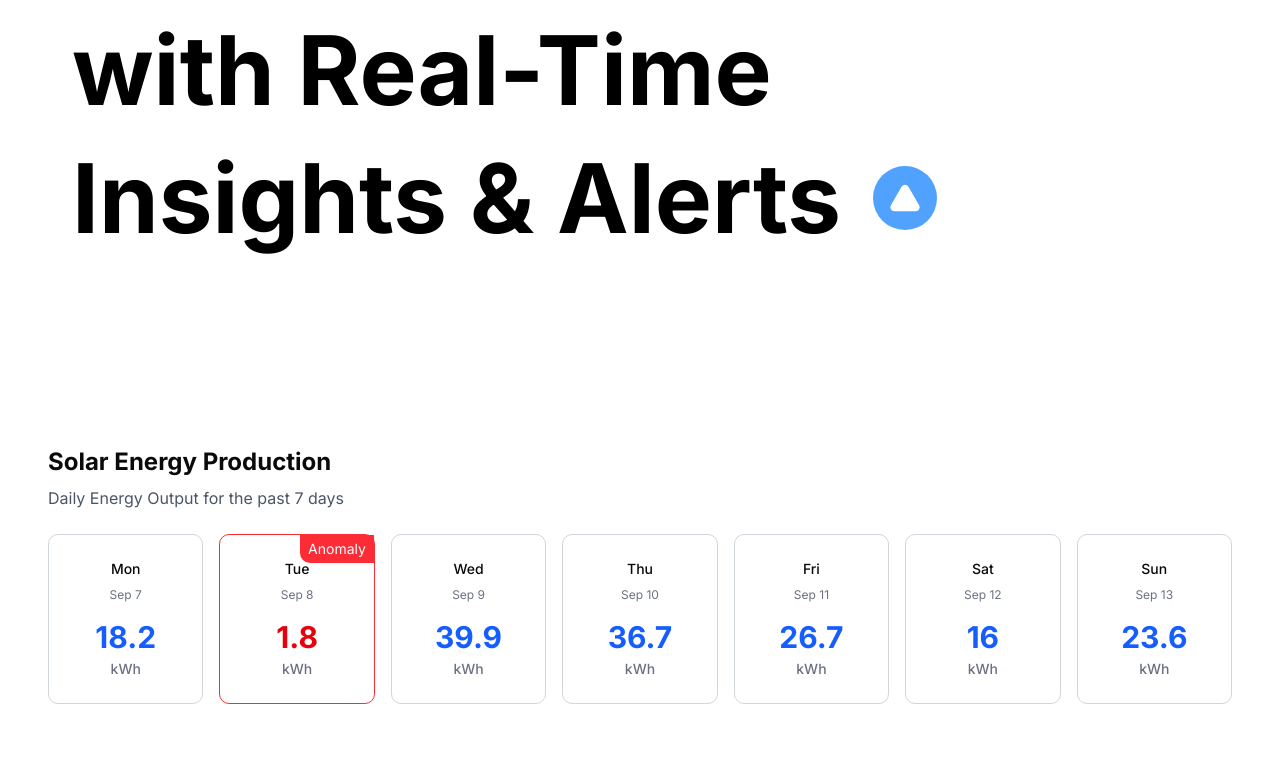
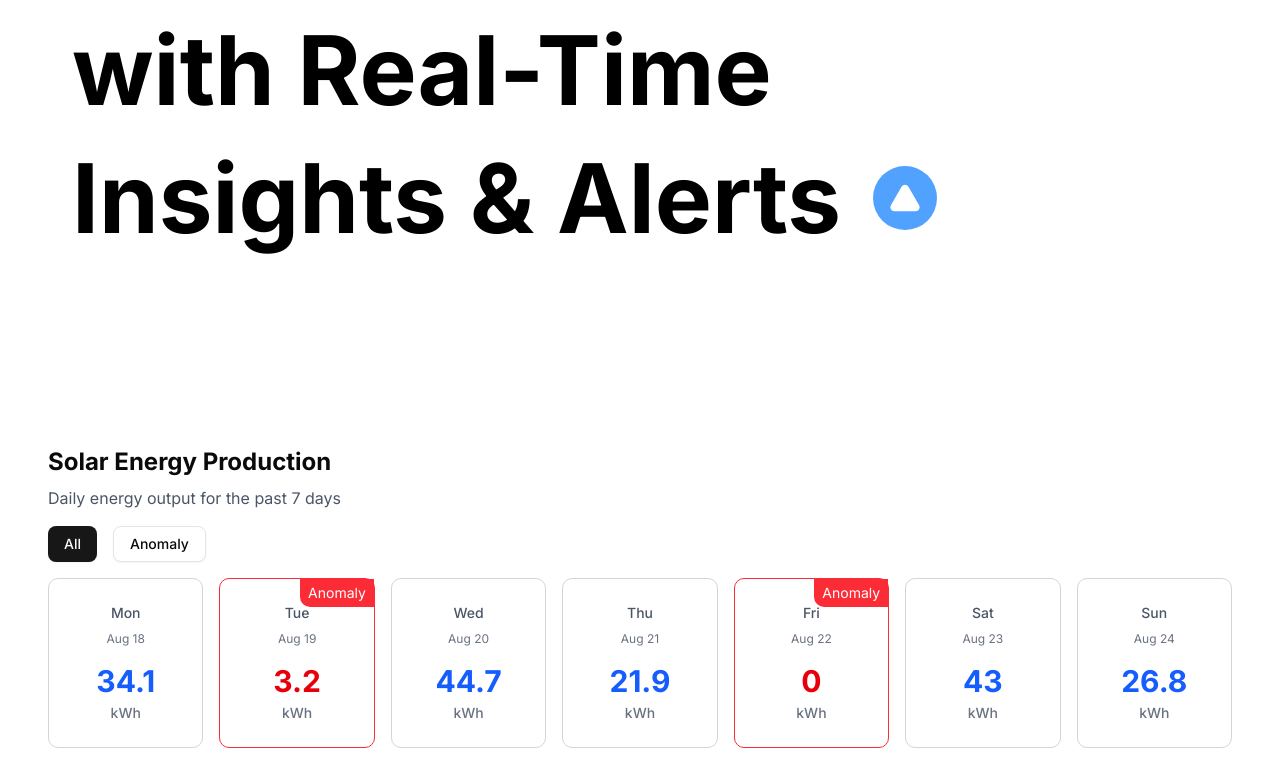
Before and after one commit to BhagyaSubhashini/Solar-Energy-Dashboard, a React (Vite) app in the folder front-end/: page / in a window 1280 px wide. Shown: the part 498-1270 px from the top of the page. Before the commit the page ends 1226 px from the top, so only its background shows below. Built offline with nearby package versions, Linux system fonts and the light colour scheme.

Commit message:
tab component added

```diff
--- a/front-end/src/App.jsx
+++ b/front-end/src/App.jsx
@@ -1,7 +1,7 @@
 import Navigation from "./components/Navigation/Navigation";
 import HeroSection from "./components/HeroSection/HeroSection";
 import { Button } from "./components/ui/button";
-import SolarEnergyProduction from "./components/SolarEnergyDashboard";
+import SolarEnergyProduction from "./components/SolarEnergyProduction";
 
 function App() {
   return (
--- a/front-end/src/components/EnergyProductionCard.jsx
+++ b/front-end/src/components/EnergyProductionCard.jsx
@@ -1,11 +1,40 @@
 import { useState } from "react";
 
 const EnergyProductionCard = (props) => {
+  //   if (props.hasAnomaly) {
+  //     return (
+  //       <div className="relative border border-red-500 rounded-lg">
+  //         <div className="absolute top-0 right-0 bg-red-500 text-white px-2 py-1 text-sm rounded-bl-lg">
+  //           Anomaly
+  //         </div>
+  //         <div className="flex flex-col items-center gap-2 p-6 pb-2">
+  //           <span className="block text-gray-600 text-sm font-medium">
+  //             {props.day}
+  //           </span>
+  //           <span className="block text-xs text-gray-500">{props.date}</span>
+  //         </div>
+  //         <div className="p-6 pt-2 flex flex-col items-center">
+  //           <span className="block mb-1 text-3xl font-bold text-red-600">
+  //             {props.production}
+  //           </span>
+  //           <span className="block text-sm font-medium text-gray-500">kWh</span>
+  //         </div>
+  //       </div>
+  //     );
+  //   }
 
   const [isSelected, setIsSelected] = useState(false);
+  // const [num, setNum] = useState(0);
+  // const [user, setUser] = useState({ name: "Manupa", age: 24 });
+  // const [nums, setNums] = useState([2, 3, 5, 7]);
 
   const handleClick = () => {
-    setIsSelected( !isSelected );
+    setIsSelected(!isSelected);
+    // setNum(num + 5);
+    // setNum((n) => n + 1);
+    // setNum(42);
+    // setUser({ ...user, age: 25 });
+    // setNums( [...nums, 11] );
   };
 
   return (
@@ -22,19 +51,26 @@ const EnergyProductionCard = (props) => {
           Anomaly
         </div>
       )}
+      {/* <div>{nums.toString()}</div> */}
       <div className="flex flex-col items-center gap-2 p-6 pb-2">
-        <span className="block test-gray-600 text-sm font-medium">{props.day}</span>
+        {/* <span className="block">{num}</span> */}
+        <span className="block text-gray-600 text-sm font-medium">
+          {props.day}
+        </span>
         <span className="block text-xs text-gray-500">{props.date}</span>
       </div>
       <div className="p-6 pt-2 flex flex-col items-center">
-        <span className={`block mb-1 text-3xl font-bold ${props.hasAnomaly ? "text-red-600" : "text-blue-600"}`}>
+        <span
+          className={`block mb-1 text-3xl font-bold ${
+            props.hasAnomaly ? "text-red-600" : "text-blue-600"
+          }`}
+        >
           {props.production}
         </span>
         <span className="block text-sm font-medium text-gray-500">kWh</span>
       </div>
     </button>
   );
-
 };
 
 export default EnergyProductionCard;
--- /dev/null
+++ b/front-end/src/components/EnergyProductionCards.jsx
@@ -0,0 +1,29 @@
+import EnergyProductionCard from "./EnergyProductionCard";
+
+const EnergyProductionCards = (props) => {
+  if (props.energyProductionData.length === 0) {
+    return (
+      <div className="mt-4 h-32 py-4">
+        <p className="text-gray-600">No anomalies found</p>
+      </div>
+    );
+  }
+
+  return (
+    <div className="mt-4 grid grid-cols-7 gap-4">
+      {props.energyProductionData.map((el) => {
+        return (
+          <EnergyProductionCard
+            key={el.date}
+            day={el.day}
+            date={el.date}
+            production={el.production}
+            hasAnomaly={el.hasAnomaly}
+          />
+        );
+      })}
+    </div>
+  );
+};
+
+export default EnergyProductionCards;
--- a/front-end/src/components/SolarEnergyDashboard.jsx
+++ /dev/null
@@ -1,41 +0,0 @@
-import EnergyProductionCard from "./EnergyProductionCard";
-
-const SolarEnergyProduction = () => {
-
-  const energyProductiondata = [
-    {day: "Mon", date: "Sep 7", production: 18.2, hasAnomaly: false},
-    {day: "Tue", date: "Sep 8", production: 1.8, hasAnomaly: true},
-    {day: "Wed", date: "Sep 9", production: 39.9, hasAnomaly: false},
-    {day: "Thu", date: "Sep 10", production: 36.7, hasAnomaly: false},
-    {day: "Fri", date: "Sep 11", production: 26.7, hasAnomaly: false},
-    {day: "Sat", date: "Sep 12", production: 16, hasAnomaly: false},
-    {day: "Sun", date: "Sep 13", production: 23.6, hasAnomaly: false},
-  ];
-
-  return (
-    <section className="px-12 font-[Inter] py-6">
-      <div className="mb-6">
-        <h2 className="text-2xl font-bold mb-2">Solar Energy Production</h2>
-        <p className="text-gray-600">Daily Energy Output for the past 7 days</p>
-      </div>
-      <div className="grid grid-cols-7 gap-4">
-
-        {energyProductiondata.map((el) => {
-          return (
-            <EnergyProductionCard
-              key={el.date}
-              day={el.day}
-              date={el.date}
-              production={el.production}
-              hasAnomaly={el.hasAnomaly}/>
-          );
-        })}
-
-      </div>
-    </section>
-  )
-
-};
-
-
-export default SolarEnergyProduction;
--- /dev/null
+++ b/front-end/src/components/SolarEnergyProduction.jsx
@@ -0,0 +1,69 @@
+import EnergyProductionCards from "./EnergyProductionCards";
+import Tab from "./Tab";
+import { useState } from "react";
+
+const SolarEnergyProduction = () => {
+  const energyProductionData = [
+    { day: "Mon", date: "Aug 18", production: 34.1, hasAnomaly: false },
+    { day: "Tue", date: "Aug 19", production: 3.2, hasAnomaly: true },
+    { day: "Wed", date: "Aug 20", production: 44.7, hasAnomaly: false },
+    { day: "Thu", date: "Aug 21", production: 21.9, hasAnomaly: false },
+    { day: "Fri", date: "Aug 22", production: 0, hasAnomaly: true },
+    { day: "Sat", date: "Aug 23", production: 43, hasAnomaly: false },
+    { day: "Sun", date: "Aug 24", production: 26.8, hasAnomaly: false },
+  ];
+
+  const tabs = [
+    { label: "All", value: "all" },
+    { label: "Anomaly", value: "anomaly" },
+  ];
+
+  const [selectedTab, setSelectedTab] = useState(tabs[0].value);
+
+  const handleTabClick = (value) => {
+    setSelectedTab(value);
+  };
+
+  // const filteredEnergyProductionData =
+  // selectedTab === "all"
+  //   ? energyProductionData
+  //   : selectedTab === "anomaly"
+  //   ? energyProductionData.filter((el) => el.hasAnomaly)
+  //   : [];
+
+  const filteredEnergyProductionData = energyProductionData.filter((el) => {
+    if (selectedTab === "all") {
+      return true;
+    } else if (selectedTab === "anomaly") {
+      return el.hasAnomaly;
+    }
+  });
+
+  // console.log(filteredEnergyProductionData);
+
+  return (
+    <section className="px-12 font-[Inter] py-6">
+      <div>
+        <h2 className="text-2xl font-bold mb-2">Solar Energy Production</h2>
+        <p className="text-gray-600">Daily energy output for the past 7 days</p>
+      </div>
+      <div className="mt-4 flex items-center gap-x-4">
+        {tabs.map((tab) => {
+          return (
+            <Tab
+              key={tab.value}
+              tab={tab}
+              selectedTab={selectedTab}
+              onClick={handleTabClick}
+            />
+          );
+        })}
+      </div>
+      <EnergyProductionCards
+        energyProductionData={filteredEnergyProductionData}
+      />
+    </section>
+  );
+};
+
+export default SolarEnergyProduction;
--- /dev/null
+++ b/front-end/src/components/tab.jsx
@@ -0,0 +1,15 @@
+import { Button } from "@/components/ui/button";
+
+const Tab = (props) => {
+  return (
+    <Button
+      key={props.tab.value}
+      variant={props.selectedTab === props.tab.value ? "default" : "outline"}
+      onClick={(e) => props.onClick(props.tab.value)}
+    >
+      {props.tab.label}
+    </Button>
+  );
+};
+
+export default Tab;
```
